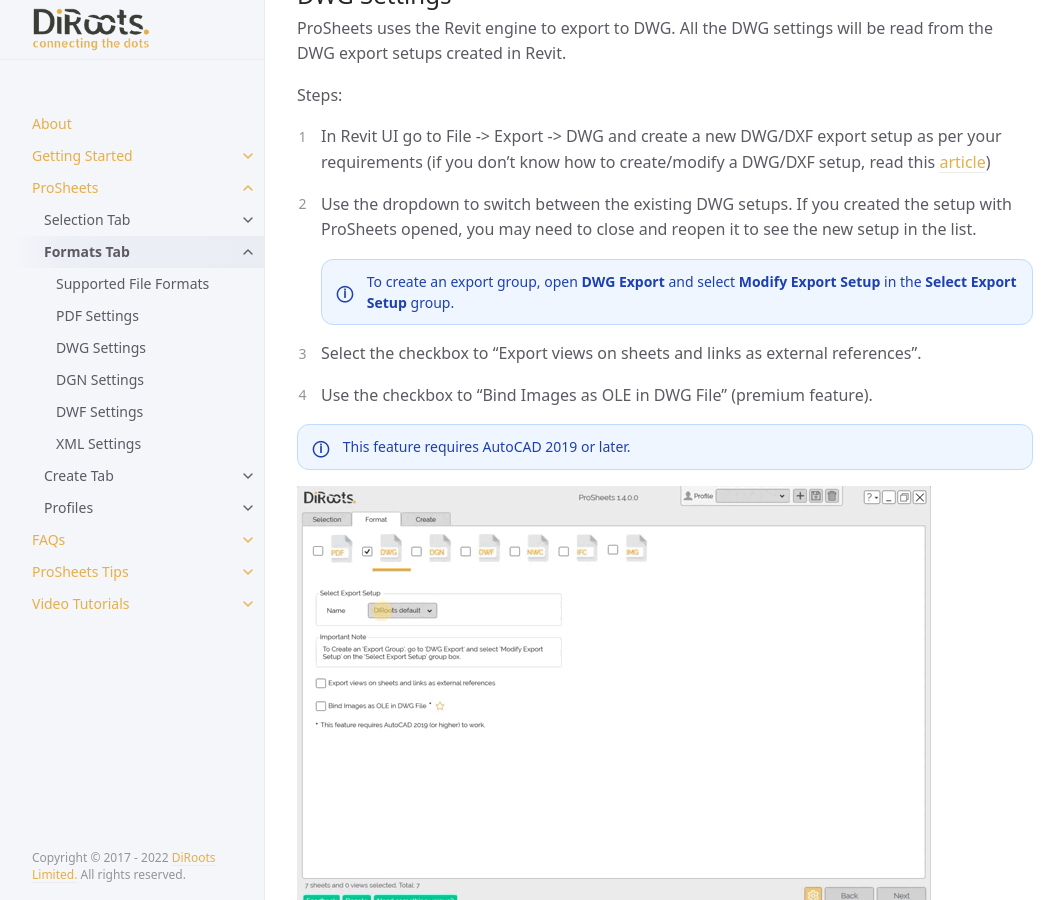
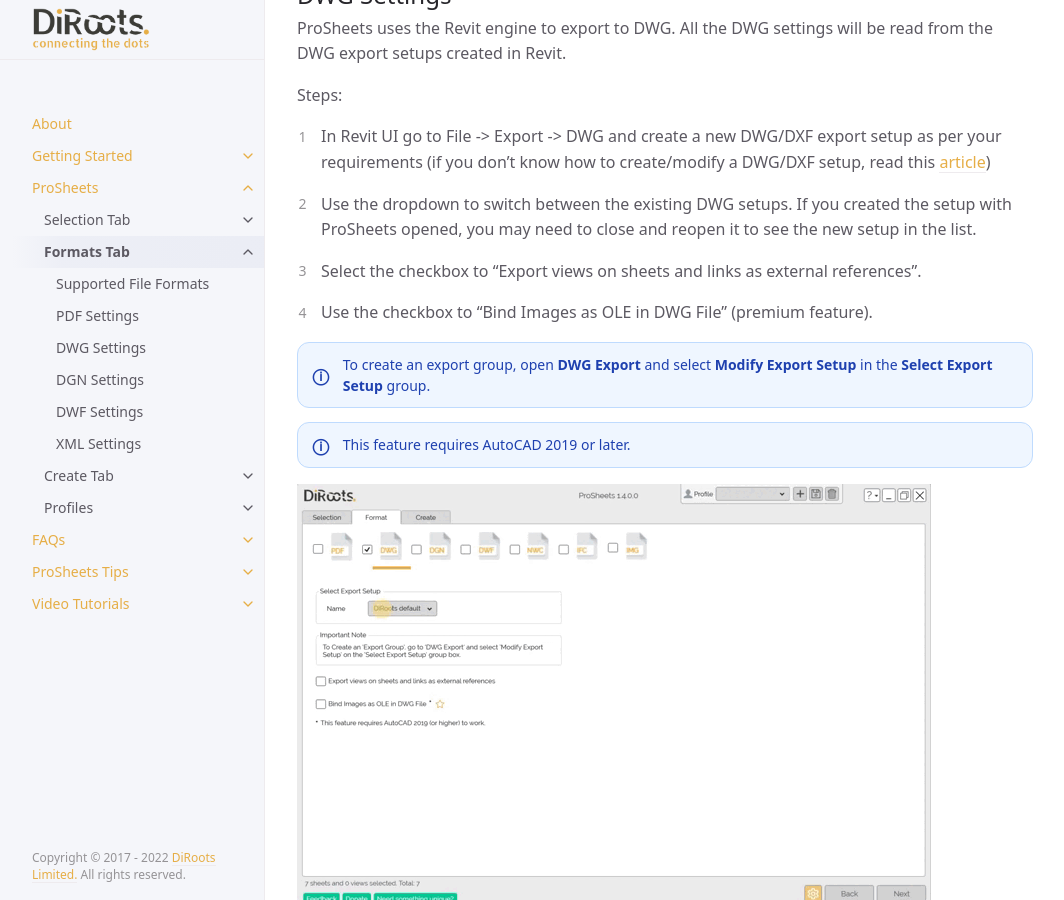
Before and after one commit to DiRoots-Limited/DiRoots.ProSheets.Releases, a Jekyll site: the page built from docs/ui-components/formats-tab.md, in a window 1280 px wide and 900 px high, scrolled down 2130 px. Shown: the whole window, without its empty margins (107-1171 px from the left). Built offline with Jekyll 4.4.1, drawn with Linux system fonts in a browser that asks for light colours.

```diff
--- a/docs/ui-components/formats-tab.md
+++ b/docs/ui-components/formats-tab.md
@@ -66,12 +66,12 @@ Steps:
 
 2. Use the dropdown to switch between the existing DWG setups. If you created the setup with ProSheets opened, you may need to close and reopen it to see the new setup in the list.
 
-   To create an export group, open **DWG Export** and select **Modify Export Setup** in the **Select Export Setup** group.
-   {: .note }
-
 3. Select the checkbox to "Export views on sheets and links as external references".
 
 4. Use the checkbox to "Bind Images as OLE in DWG File" (premium feature).
+
+To create an export group, open **DWG Export** and select **Modify Export Setup** in the **Select Export Setup** group.
+{: .note }
 
 This feature requires AutoCAD 2019 or later.
 {: .note }
```
